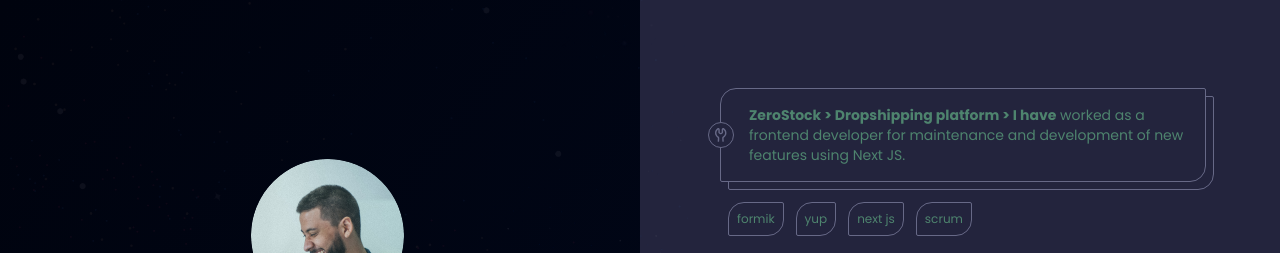
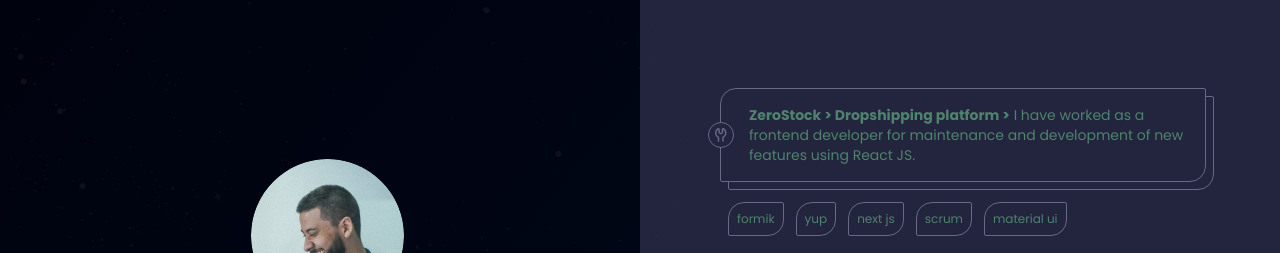
Before and after one commit to sebastrog/myweb, a website: page index.html in a window 1280 px wide. Shown: the top 253 px of the page. Drawn offline with Linux system fonts and the light colour scheme.

Commit message:
zero stock copy

```diff
--- a/index.html
+++ b/index.html
@@ -98,7 +98,7 @@
                   />
                 </div>
                 <div class="pl-3">
-                  <h3 class="text-sm"><b>ZeroStock > Dropshipping platform > I have</b> worked as a frontend developer for maintenance and development of new features using Next JS.</h3>
+                  <h3 class="text-sm"><b>ZeroStock > Dropshipping platform ></b> I have worked as a frontend developer for maintenance and development of new features using React JS.</h3>
                 </div>
               </div>
             </div>
@@ -125,6 +125,12 @@
               <div>
                 <div class="border border-sixth inline-block text-xs rounded-tl-2xl rounded-tr-sm rounded-br-2xl rounded-bl-sm z-20 p-2 bg-quinary relative text-quaternary">
                   scrum
+                </div>
+              </div>
+
+              <div>
+                <div class="border border-sixth inline-block text-xs rounded-tl-2xl rounded-tr-sm rounded-br-2xl rounded-bl-sm z-20 p-2 bg-quinary relative text-quaternary">
+                  material ui
                 </div>
               </div>
 
```
